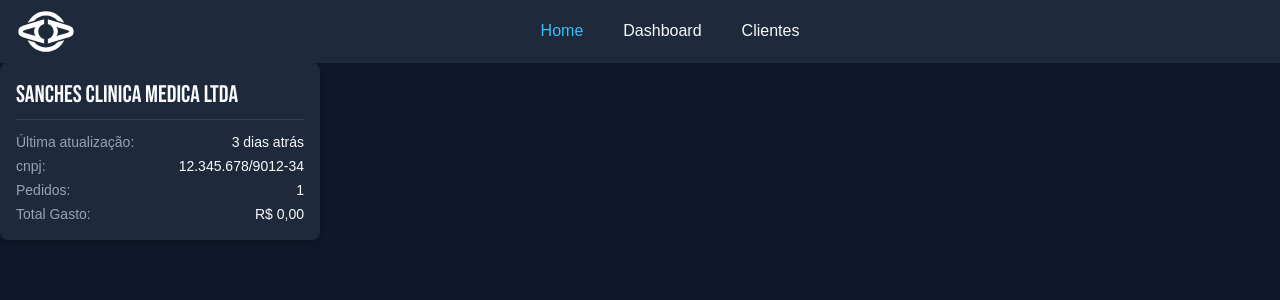
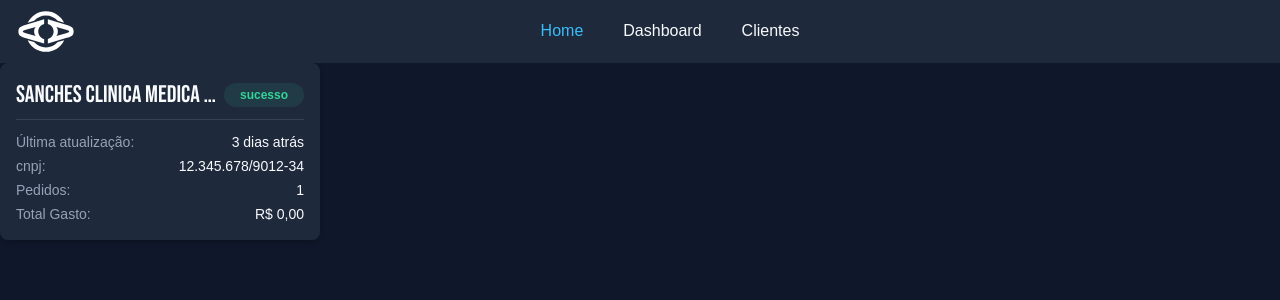
Before and after one commit to Larand26/Monitoramento-Clientes-Novos-Front, a React (Vite) app: page / in a window 1280 px wide. Shown: the top 300 px of the page. Built offline with nearby package versions, Linux system fonts and the light colour scheme.

Commit message:
style: adiciona FlagStatus no CardClient

```diff
--- a/src/components/CardClient.tsx
+++ b/src/components/CardClient.tsx
@@ -1,4 +1,6 @@
 import type { Client } from "../interfaces/client.interface";
+
+import FlagStatus from "./FlagStatus";
 
 import * as utils from "../utils/utils";
 
@@ -6,7 +8,6 @@ export default function CardClient(props: {
   client: Client;
   onClick?: () => void;
 }) {
-  // items-center garante que se uma fonte for maior, elas fiquem alinhadas ao centro
   const style = "w-full flex justify-between gap-2 items-center";
 
   const p = "text-muted text-sm whitespace-nowrap";
@@ -15,13 +16,14 @@ export default function CardClient(props: {
 
   return (
     <div
-      className="bg-card rounded-lg shadow-md p-4 w-80 cursor-pointer"
+      className="bg-card rounded-lg shadow-md p-4 w-80 cursor-pointer relative"
       onClick={props.onClick}
     >
-      <div className="card-header pb-2">
+      <div className="card-header pb-2 flex justify-between items-center gap-2">
         <h2 className="font-title text-main text-2xl truncate">
           {props.client.name}
         </h2>
+        <FlagStatus status={props.client.status} />
       </div>
       <hr className="border-muted/20 mb-3" />
       <div className="card-content flex flex-col gap-1">
--- /dev/null
+++ b/src/components/FlagStatus.tsx
@@ -0,0 +1,23 @@
+export default function FlagStatus(props: {
+  status: "IN_CRM" | "LOST" | "SUCCESS";
+  className?: string;
+}) {
+  const styleText = "px-2 py-1 rounded-full text-xs font-semibold";
+  return (
+    <div
+      className={`bg-success/10 text-center ${styleText} ${props.className}`}
+    >
+      <p>
+        {props.status === "IN_CRM" && (
+          <span className={`${styleText} text-primary `}>no CRM</span>
+        )}
+        {props.status === "LOST" && (
+          <span className={`${styleText} text-error `}>perdido</span>
+        )}
+        {props.status === "SUCCESS" && (
+          <span className={`${styleText} text-success `}>sucesso</span>
+        )}
+      </p>
+    </div>
+  );
+}
```
